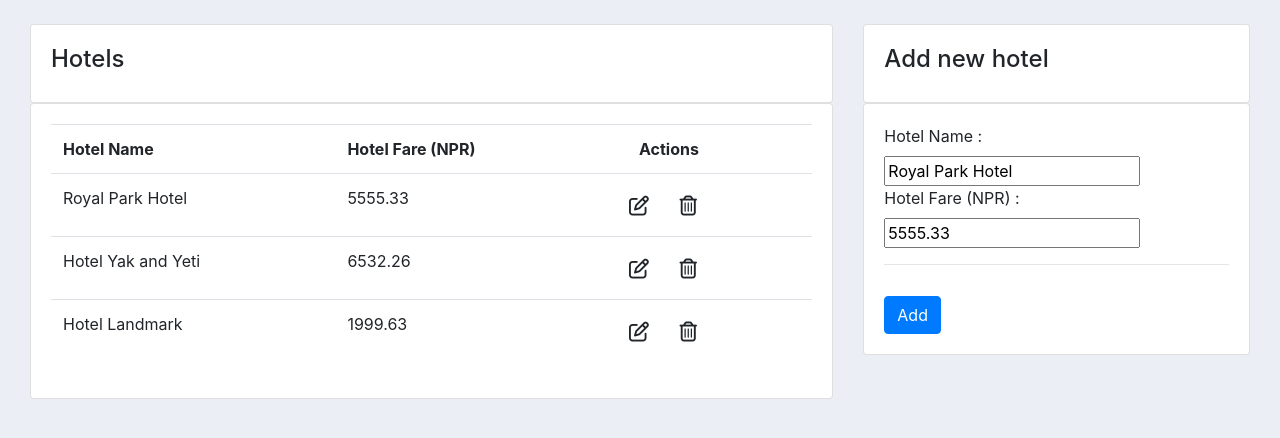
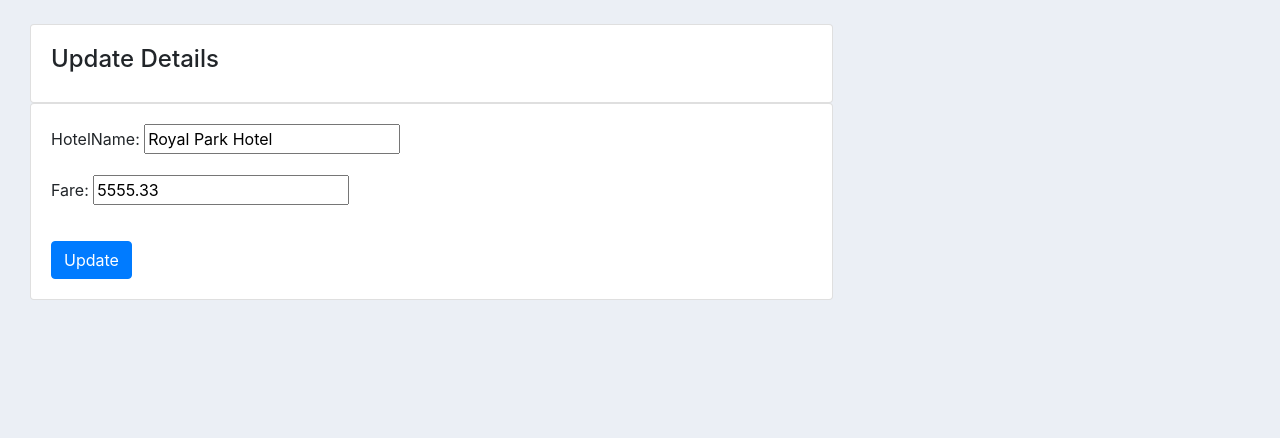
Before and after one commit to shishirneupane/django-tour-management-system, a Django app: page /update_hotel/6/ in a window 1280 px wide. Shown: the part 69-507 px from the top of the page. Run offline with Django 3.2, Linux system fonts and the light colour scheme; a user stored in the database is signed in; data comes from the database, SQL or seed files in the repository; both versions use the stored data as it was after the commit; some libraries are stand-ins or nearby versions.

Commit message:
built out update form in another page (CRUD)

```diff
--- a/tourproject/tour/templates/tour/hotels.html
+++ b/tourproject/tour/templates/tour/hotels.html
@@ -28,14 +28,8 @@
                         <td>{{hotel.hotelName}}</td>
                         <td>{{hotel.fare}}</td>
                         <td>
-                            <form action="{% url 'update_hotel' hotel.id %}" method="POST" style="display: inline;">
-                                {% csrf_token %}
-                                <button type="submit" class="btn" title="Update" onclick="return confirm('Update details for \'{{hotel.hotelName}}\' ?')"><i class="far fa-edit fa-lg"></i></button>
-                            </form>
-                            <form action="{% url 'delete_hotel' hotel.id %}" method="POST" style="display: inline;">
-                                {% csrf_token %}
-                                <button type="submit" class="btn"><i class="far fa-trash-alt fa-lg"></i></button>
-                            </form>
+                            <a href="{% url 'update_hotel' hotel.id %}" class="btn" title="Update"><i class="far fa-edit fa-lg"></i></a>
+                            <a href="{% url 'delete_hotel' hotel.id %}" class="btn" title="Delete"><i class="far fa-trash-alt fa-lg"></i></a>
                         </td>
                     </tr>
                     {% endfor %}
--- /dev/null
+++ b/tourproject/tour/templates/tour/update_form.html
@@ -0,0 +1,28 @@
+{% extends 'ums/main.html' %}
+{% load static %}
+
+{% block title %}
+    <title>Update Details</title>
+{% endblock %}
+
+{% block content %}
+<section class="container-fluid">
+    <section class="row">
+        <section class="col-md-8">
+            <div class="card card-body">
+                <span>
+                    <h4>Update Details</h4>
+                </span>
+            </div>
+
+            <div class="card card-body">
+                <form action="" method="post">
+                    {% csrf_token %}
+                    {{form.as_p}}
+                    <input type="submit" value="Update" class="btn btn-primary" style="margin-top: 15px;">
+                </form>
+            </div>
+        </section>
+    </section>
+</section>
+{% endblock %}
--- a/tourproject/tour/views.py
+++ b/tourproject/tour/views.py
@@ -48,9 +48,8 @@ def airlines(request):
 @login_required(login_url='login')
 def deleteDestination(request, id):
     destination = Destination.objects.get(id=id)
-    if request.method == 'POST':
-        destination.delete()
-        return redirect('destinations')
+    destination.delete()
+    return redirect('destinations')
     context = {'destination': destination}
     return render(request, 'tour/destinations.html', context)
 
@@ -58,9 +57,8 @@ def deleteDestination(request, id):
 @login_required(login_url='login')
 def deleteHotel(request, id):
     hotel = Hotel.objects.get(id=id)
-    if request.method == 'POST':
-        hotel.delete()
-        return redirect('hotels')
+    hotel.delete()
+    return redirect('hotels')
     context = {'hotel': hotel}
     return render(request, 'tour/hotels.html', context)
 
@@ -68,16 +66,14 @@ def deleteHotel(request, id):
 @login_required(login_url='login')
 def deleteAirline(request, id):
     airline = Airline.objects.get(id=id)
-    if request.method == 'POST':
-        airline.delete()
-        return redirect('airlines')
+    airline.delete()
+    return redirect('airlines')
     context = {'airline': airline}
     return render(request, 'tour/airlines.html', context)
 
 
 @login_required(login_url='login')
 def updateDestination(request, id):
-    allDestinations = Destination.objects.all()
     destination = Destination.objects.get(id=id)
     form = DestinationForm(instance=destination)
     if request.method == 'POST':
@@ -85,13 +81,12 @@ def updateDestination(request, id):
         if form.is_valid():
             form.save()
             return redirect('destinations')
-    context = {'allDestinations': allDestinations, 'form': form}
-    return render(request, 'tour/destinations.html', context)
+    context = {'form': form}
+    return render(request, 'tour/update_form.html', context)
 
 
 @login_required(login_url='login')
 def updateHotel(request, id):
-    allHotels = Hotel.objects.all()
     hotel = Hotel.objects.get(id=id)
     form = HotelForm(instance=hotel)
     if request.method == 'POST':
@@ -99,13 +94,12 @@ def updateHotel(request, id):
         if form.is_valid():
             form.save()
             return redirect('hotels')
-    context = {'allHotels': allHotels, 'form': form}
-    return render(request, 'tour/hotels.html', context)
+    context = {'form': form}
+    return render(request, 'tour/update_form.html', context)
 
 
 @login_required(login_url='login')
 def updateAirline(request, id):
-    allAirlines = Airline.objects.all()
     airline = Airline.objects.get(id=id)
     form = AirlineForm(instance=airline)
     if request.method == 'POST':
@@ -113,5 +107,5 @@ def updateAirline(request, id):
         if form.is_valid():
             form.save()
             return redirect('airlines')
-    context = {'allAirlines': allAirlines, 'form': form}
-    return render(request, 'tour/airlines.html', context)
+    context = {'form': form}
+    return render(request, 'tour/update_form.html', context)
```
Also changed, not shown: tourproject/tour/templates/tour/airlines.html (+2 -8 lines), tourproject/tour/templates/tour/destinations.html (+2 -8 lines), tourproject/db.sqlite3.
